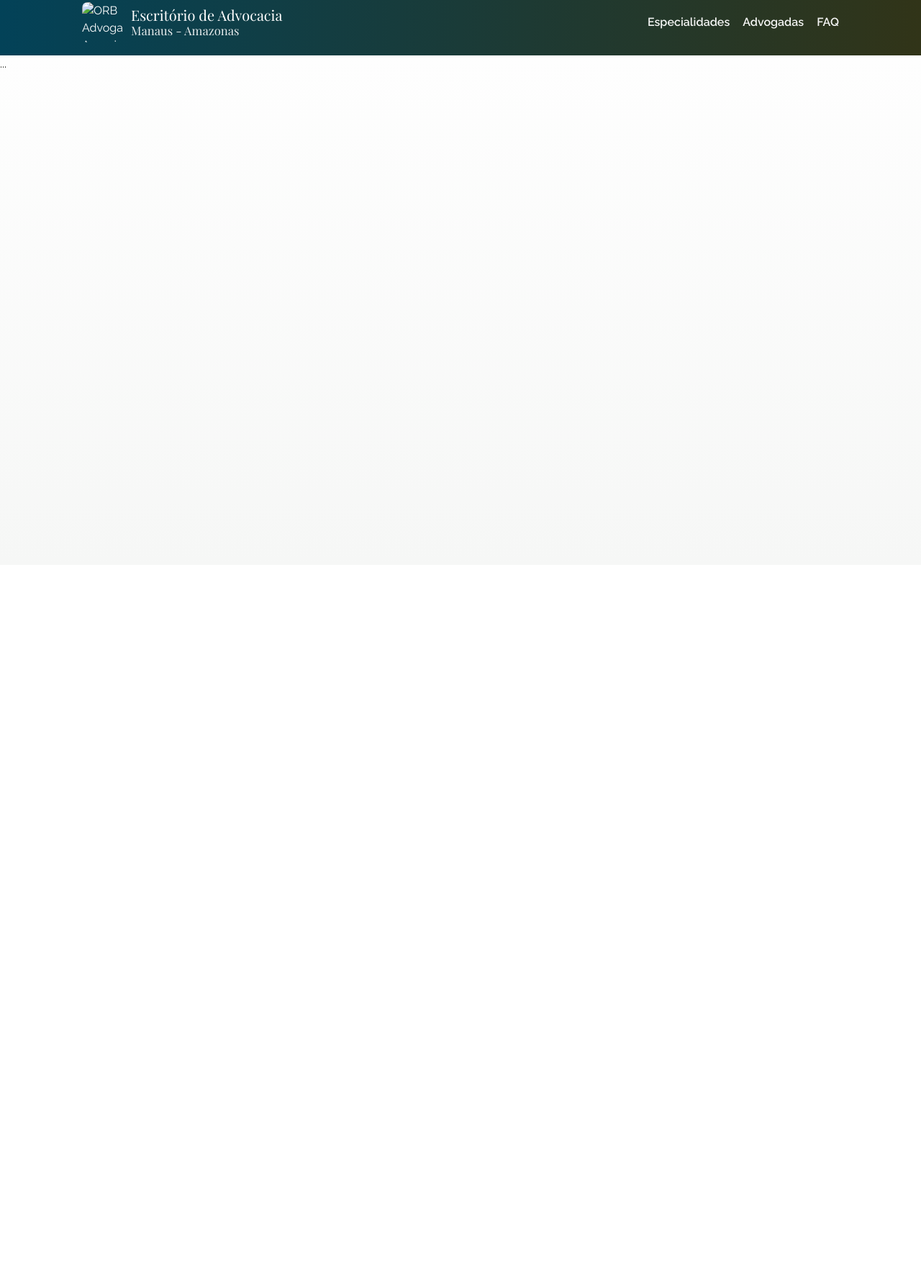
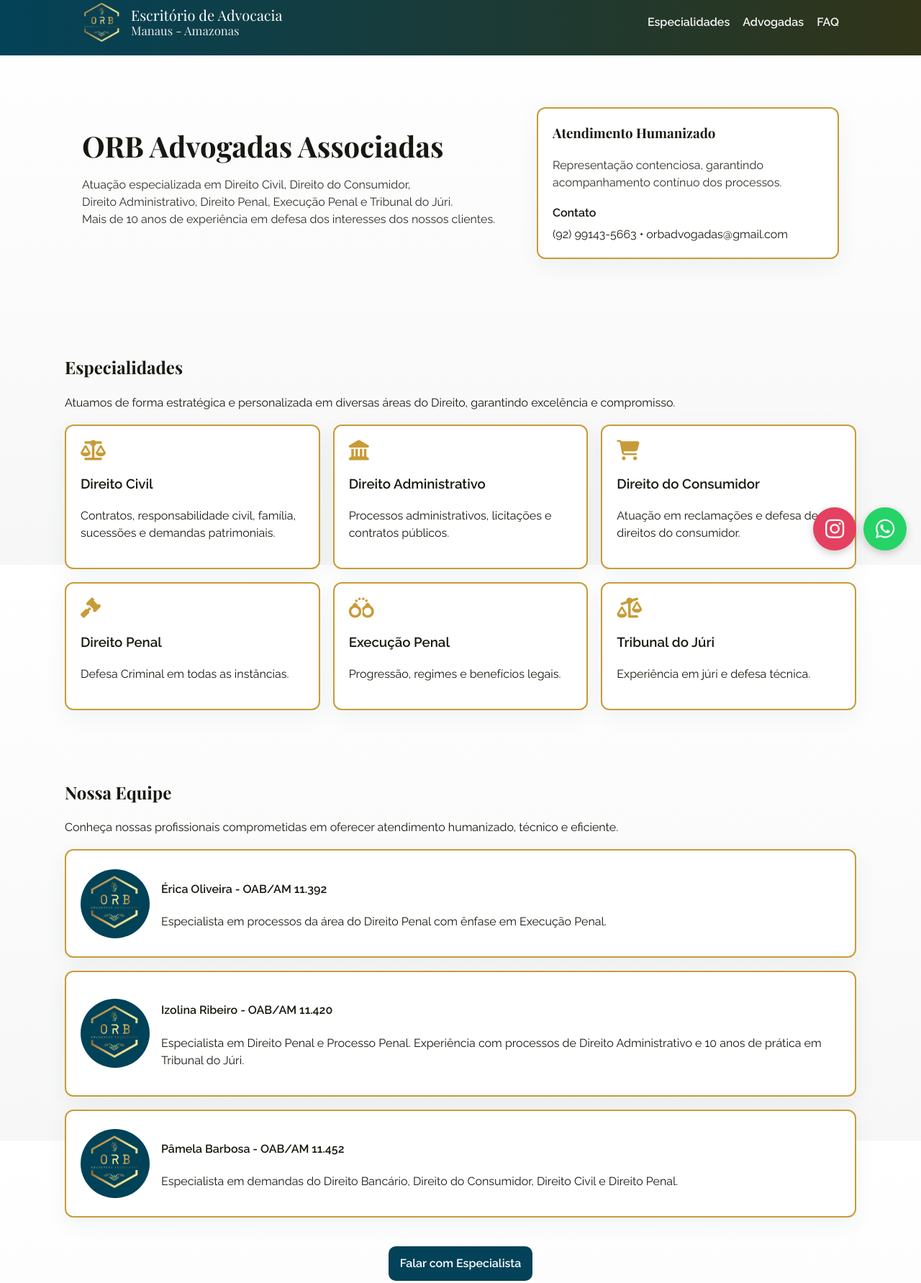
Before and after one commit to rafaelalima-dev/orb, a plain HTML site: page index.html in a window 1280 px wide. Shown: the part 15-1798 px from the top of the page at 72% size. Before the commit the page ends 800 px from the top, so only its background shows below. Drawn offline with nearby package versions, Linux system fonts and the light colour scheme.

Commit message:
Update index.html

```diff
--- a/index.html
+++ b/index.html
@@ -164,7 +164,7 @@
   <header>
     <div class="container topbar">
       <a class="logo" href="#">
-        <img src="img/orb.png" alt="ORB Advogadas Associadas">
+        <img src="orb.png" alt="ORB Advogadas Associadas">
         <div class="brand">Escritório de Advocacia<br/><small style="font-weight:400;opacity:0.9">Manaus - Amazonas</small></div>
       </a>
 
@@ -179,8 +179,122 @@
     </div>
   </header>
 
-  <!-- resto do site (sem alterações) -->
-  ...
+  <main>
+    <section class="hero">
+      <div class="container hero-grid">
+        <div>
+          <h1>ORB Advogadas Associadas</h1>
+          <p>Atuação especializada em Direito Civil, Direito do Consumidor, <br> Direito Administrativo, Direito Penal, Execução Penal e Tribunal do Júri. <br> Mais de 10 anos de experiência em defesa dos interesses dos nossos clientes.</p>
+        </div>
+
+        <aside class="card">
+          <h3 style="margin-top:0;font-family:'Playfair Display'">Atendimento Humanizado</h3>
+          <p>Representação contenciosa, garantindo acompanhamento contínuo dos processos.</p>
+          <div style="margin-top:16px">
+            <strong>Contato</strong>
+            <div class="muted" style="margin-top:6px">(92) 99143-5663 • orbadvogadas@gmail.com</div>
+          </div>
+        </aside>
+      </div>
+    </section>
+
+    <section id="servicos" class="services container">
+      <h2 style="font-family:'Playfair Display'">Especialidades</h2>
+      <p>Atuamos de forma estratégica e personalizada em diversas áreas do Direito, garantindo excelência e compromisso.</p>
+      <div class="services-grid" style="margin-top:18px">
+        <div class="card">
+          <i class="fa-solid fa-scale-balanced"></i>
+          <h3>Direito Civil</h3>
+          <p>Contratos, responsabilidade civil, família, sucessões e demandas patrimoniais.</p>
+        </div>
+        <div class="card">
+          <i class="fa-solid fa-landmark"></i>
+          <h3>Direito Administrativo</h3>
+          <p>Processos administrativos, licitações e contratos públicos.</p>
+        </div>
+        <div class="card">
+          <i class="fa-solid fa-cart-shopping"></i>
+          <h3>Direito do Consumidor</h3>
+          <p>Atuação em reclamações e defesa de direitos do consumidor.</p>
+        </div>
+        <div class="card">
+          <i class="fa-solid fa-gavel"></i>
+          <h3>Direito Penal</h3>
+          <p>Defesa Criminal em todas as instâncias.</p>
+        </div>
+        <div class="card">
+          <i class="fa-solid fa-handcuffs"></i>
+          <h3>Execução Penal</h3>
+          <p>Progressão, regimes e benefícios legais.</p>
+        </div>
+        <div class="card">
+          <i class="fa-solid fa-scale-unbalanced"></i>
+          <h3>Tribunal do Júri</h3>
+          <p>Experiência em júri e defesa técnica.</p>
+        </div>
+      </div>
+    </section>
+
+    <section id="advogadas" class="container team">
+      <h2 style="font-family:'Playfair Display'">Nossa Equipe</h2>
+      <p>Conheça nossas profissionais comprometidas em oferecer atendimento humanizado, técnico e eficiente.</p>
+      <div class="members">
+        <div class="member">
+          <img class="avatar" src="perfil.jpg" alt="Érica Oliveira">
+          <div><h4>Érica Oliveira - OAB/AM 11.392</h4><p>Especialista em processos da área do Direito Penal com ênfase em Execução Penal.</p></div>
+        </div>
+        <div class="member">
+          <img class="avatar" src="perfil.jpg" alt="Izolina Ribeiro">
+          <div><h4>Izolina Ribeiro - OAB/AM 11.420</h4><p>Especialista em Direito Penal e Processo Penal. Experiência com processos de Direito Administrativo e 10 anos de prática em Tribunal do Júri.</p></div>
+        </div>
+        <div class="member">
+          <img class="avatar" src="perfil.jpg" alt="Pâmela Barbosa">
+          <div><h4>Pâmela Barbosa - OAB/AM 11.452</h4><p>Especialista em demandas do Direito Bancário, Direito do Consumidor, Direito Civil e Direito Penal.</p></div>
+        </div>
+      </div>
+
+      <div style="text-align:center;margin-top:40px;">
+        <a href="https://wa.me/5592991435663" target="_blank" class="btn btn-primary">Falar com Especialista</a>
+      </div>
+
+      <div class="carousel">
+        <button class="carousel-btn prev">‹</button>
+        <div class="carousel-track">
+          <img src="adv2.jpg" alt="Slide 1">
+          <img src="equipe.jpg" alt="Slide 2">
+          <img src="adv3.jpg" alt="Slide 3">
+        </div>
+        <button class="carousel-btn next">›</button>
+      </div>
+    </section>
+
+    <section id="faq" class="container faq" style="padding-bottom:40px">
+      <h2 style="font-family:'Playfair Display'">Perguntas Frequentes</h2>
+      <div class="q">
+        <h4>Como agendar uma consulta? <span>+</span></h4>
+        <p>Basta entrar em contato pelo WhatsApp informado no site.</p>
+      </div>
+      <div class="q">
+        <h4>O atendimento é online? <span>+</span></h4>
+        <p>Sim, realizamos atendimentos online em todo o Estado do Amazonas.</p>
+      </div>
+    </section>
+  </main>
+
+  <footer>
+    © 2025 ORB Advogadas Associadas — Manaus/AM |
+    <a href="https://instagram.com/orbadvogadas" target="_blank" style="color:var(--gold);text-decoration:none;font-weight:600;">Instagram</a>
+  </footer>
+
+  <!-- Botão WhatsApp flutuante -->
+  <a href="https://wa.me/5592991435663" target="_blank" class="whatsapp-float">
+    <i class="fa-brands fa-whatsapp"></i>
+  </a>
+
+  <!-- Botão Instagram flutuante -->
+  <a href="https://instagram.com/orbadvogadas" target="_blank" class="instagram-float">
+    <i class="fa-brands fa-instagram"></i>
+  </a>
 
   <script>
     // FAQ toggle
@@ -213,6 +327,11 @@
     menuToggle.addEventListener('click',()=>{
       nav.classList.toggle('active');
     });
+
+    // Fechar menu ao clicar em link
+    document.querySelectorAll('nav a').forEach(link=>{
+      link.addEventListener('click',()=>nav.classList.remove('active'));
+    });
   </script>
 </body>
 </html>
```
